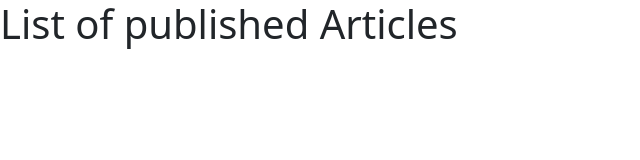
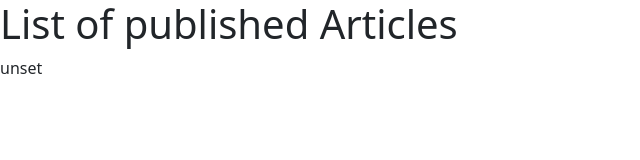
Before and after one commit to grodrigues-dev/nextjs-studies, a Next.js app: page /news in a window 1280 px wide. Shown: the top 160 px of the page, without its empty margins (0-640 px from the left). Built offline with nearby package versions, Linux system fonts and the light colour scheme; no server answers.

Commit message:
working with environment variables

```diff
--- a/pages/news/index.js
+++ b/pages/news/index.js
@@ -2,11 +2,15 @@ function NewsArticleList({ data }){
     return (
         <>
             <h1 className="content">{data}</h1>
+            <p>{process.env.NEXT_PUBLIC_ID}</p>
         </>
     )
 }
 
 export async function getServerSideProps(context) {
+    const user = process.env.DB_USER
+    const password = process.env.DB_PASSWORD
+    console.log(user, password)
     return {
         props: {
             data: context.preview ? 'List of draft Articles': 'List of published Articles'
```
Also changed, not shown: 1 other file (tests, documents, lock files or other folders).
